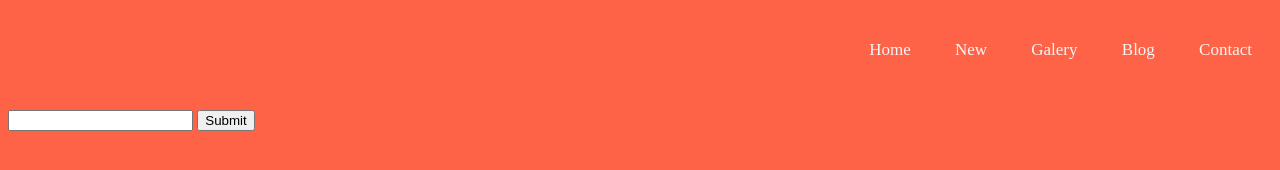
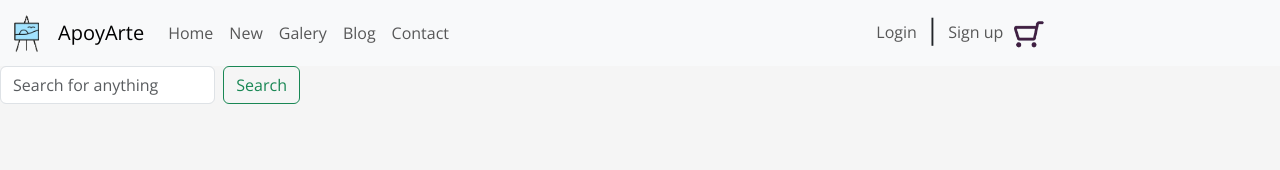
Before and after one commit to Kiofu7w7/ApoyArte, a plain HTML site: page ppal/Catalogo/index.html in a window 1280 px wide. Drawn offline with nearby package versions, Linux system fonts and the light colour scheme.

Commit message:
Navbar catalogo

```diff
--- a/ppal/Catalogo/index.html
+++ b/ppal/Catalogo/index.html
@@ -1,26 +1,69 @@
 <!DOCTYPE html>
 <html lang="en">
   <head>
-    <meta charset="UTF-8">
-    <meta name="viewport" content="width=device-width, initial-scale=1.0">
-    <link rel="stylesheet" href="./styles.css">
+    <meta charset="UTF-8" />
+    <meta name="viewport" content="width=device-width, initial-scale=1.0" />
+    <link rel="stylesheet" href="./styles.css" />
+    <link
+      href="https://cdn.jsdelivr.net/npm/bootstrap@5.3.2/dist/css/bootstrap.min.css"
+      rel="stylesheet"
+      integrity="sha384-T3c6CoIi6uLrA9TneNEoa7RxnatzjcDSCmG1MXxSR1GAsXEV/Dwwykc2MPK8M2HN"
+      crossorigin="anonymous"
+    />
     <title>ApoyArte</title>
   </head>
   <body>
     <header>
-        <div class="contenedor">
-          <nav class="menu">
-            <a href="">Home</a>
-            <a href="">New</a>
-            <a href="">Galery</a>
-            <a href="">Blog</a>
-            <a href="">Contact</a>
+      <nav class="navbar navbar-expand-lg bg-body-tertiary">
+        <div class="container-fluid">
+          <a class="navbar-brand" href="#">
+            <img src="./img/logo.png" alt="Bootstrap" width="30" height="40" />
+          </a>
+          <a class="navbar-brand" href="#">ApoyArte</a>
+          <div class="collapse navbar-collapse" id="navbarScroll">
+            <ul class="navbar-nav me-auto my-2 my-lg-0 navbar-nav-scroll" style="--bs-scroll-height: 100px">
+              <li class="nav-item">
+                <a class="nav-link" href="#">Home</a>
+              </li>
+              <li class="nav-item">
+                <a class="nav-link" href="#">New</a>
+              </li>
+              <li class="nav-item">
+                <a class="nav-link" href="#">Galery</a>
+              </li>
+              <li class="nav-item">
+                <a class="nav-link" href="#">Blog</a>
+              </li>
+              <li class="nav-item">
+                <a class="nav-link" href="#">Contact</a>
+              </li>
+            </ul>
+            <ul class="navbar-nav me-auto my-2 my-lg-0 navbar-nav-scroll log" style="--bs-scroll-height: 100px">
+                <li class="nav-item">
+                  <a class="nav-link" href="#">Login</a>
+                </li>
+                <h3>|</h3>
+                <li class="nav-item">
+                  <a class="nav-link Sign" href="#">Sign up</a>
+                </li>
+                <a class="navbar-brand" href="#">
+                    <img src="./img/carrito.png" alt="Bootstrap" width="35" height="30" />
+                </a>
+              </ul>
+          </div>
+        </div>
       </nav>
       <nav>
-            <input type="text" required>
-            <button>Submit</button>
+        <form class="d-flex" role="search">
+          <input
+            class="form-control me-2"
+            type="search"
+            placeholder="Search for anything"
+            aria-label="Search"
+          />
+          <button class="btn btn-outline-success" type="submit">Search</button>
+        </form>
       </nav>
-        </div>
     </header>
   </body>
 </html>
--- a/ppal/Catalogo/styles.css
+++ b/ppal/Catalogo/styles.css
@@ -1,36 +1,26 @@
-*{
-    box-sizing: border-box;
-    -webkit-box-sizing: border-box;
-    -moz-box-sizing: border-box;
+@import url("https://fonts.googleapis.com/css2?family=Open+Sans&display=swap");
+
+* {
+  box-sizing: border-box;
+  -webkit-box-sizing: border-box;
+  -moz-box-sizing: border-box;
+  font-family: "Open Sans";
 }
 
-body{
-    background: tomato;
-    font-size: 17px;
+body {
+  background: whitesmoke !important;
+  font-size: 10px;
 }
-header{
-    background: url(./img/imagen_2023-11-23_194615708.png);
-    background-repeat: no-repeat;
-    background-position: center;
-    background-size: cover;
-    max-height: 600px;
+.log {
+  margin-left: auto;
 }
 
-header .menu{
-    margin: 40px 0;
-    text-align: right;
+form[role="search"] {
+  max-width: 300px;
+  width: 100%;
+  color: #2deb2d;
 }
-header .menu a{
-    margin: 0 20px;
-    color: whitesmoke;
-    display: inline-block;
-    padding-bottom: 9px;
-    font-size: 1em;
-    text-decoration: none;
-    border-bottom: 1px solid transparent;
-}
-header .menu a:hover{
-    border-bottom: 1px solid black;
-    background: #ccc;
-    color: black;
-}
+
+.log a.nav-link:nth-child(3) {
+    color: #2deb2d !important;
+  }
```
Also changed, not shown: ppal/Catalogo/img/carrito.png (added), ppal/Catalogo/img/logo.png (added). Lines whose indentation alone changed are shown as unchanged.
